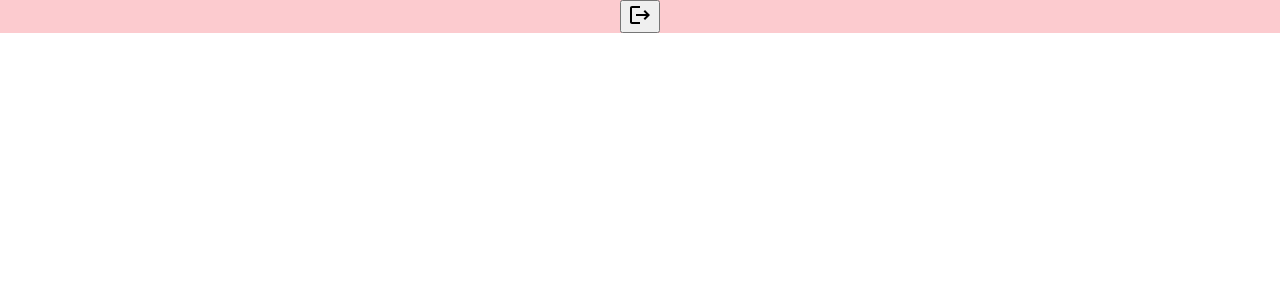
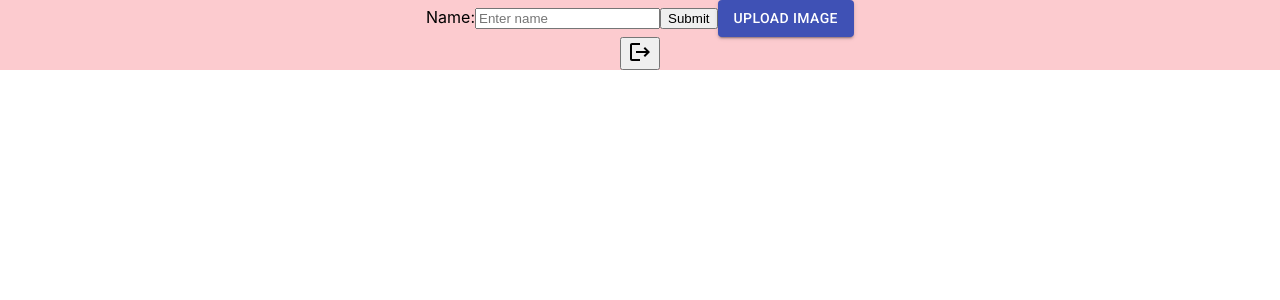
Before and after one commit to AviaTzadok/familiar, a React (Create React App) app: page /Home in a window 1280 px wide. Shown: the top 300 px of the page. Built offline with nearby package versions, Linux system fonts and the light colour scheme.

Commit message:
marging 13/02/2022

```diff
--- a/package.json
+++ b/package.json
@@ -5,8 +5,9 @@
   "dependencies": {
     "@emotion/react": "^11.7.1",
     "@emotion/styled": "^11.6.0",
+    "@material-ui/core": "^4.12.3",
     "@mui/icons-material": "^5.3.0",
-    "@mui/material": "^5.3.0",
+    "@mui/material": "^5.4.0",
     "@mui/styled-engine-sc": "^5.3.0",
     "@testing-library/jest-dom": "^5.16.1",
     "@testing-library/react": "^12.1.2",
@@ -21,9 +22,11 @@
     "react-dom": "^17.0.2",
     "react-icons": "^4.3.1",
     "react-image-button": "^1.0.6",
+    "react-redux": "^7.2.6",
     "react-router": "^6.2.1",
     "react-router-dom": "^6.2.1",
     "react-scripts": "5.0.0",
+    "redux-devtools-extension": "^2.13.9",
     "styled-components": "^5.3.3",
     "web-vitals": "^2.1.3"
   },
--- a/public/index.html
+++ b/public/index.html
@@ -8,6 +8,14 @@
     <meta
       name="description"
       content="Web site created using create-react-app"
+    />
+    <link
+      rel="stylesheet"
+      href="https://fonts.googleapis.com/css?family=Roboto:300,400,500,700&display=swap"
+    />
+    <link
+      rel="stylesheet"
+      href="https://fonts.googleapis.com/icon?family=Material+Icons"
     />
     <link rel="apple-touch-icon" href="%PUBLIC_URL%/logo192.png" />
     <!--
--- a/src/App.js
+++ b/src/App.js
@@ -1,6 +1,7 @@
 import SingIn from "./components/SignIn/SignIn";
 import HomePage from "./components/HomePage/HomePage";
 import Level1 from "./components/Levels/Level1/Level1";
+
 import "./App.css";
 import {
   BrowserRouter as Router,
--- a/src/components/homePage/HomePage.js
+++ b/src/components/homePage/HomePage.js
@@ -1,9 +1,76 @@
 import LogoutIcon from "@mui/icons-material/Logout";
 import { Link } from "react-router-dom";
+import { useState, useEffect, useRef } from "react";
+import axios from "axios";
+import Button from "@material-ui/core/Button";
+import Box from "@material-ui/core/Box";
 
 const Home = () => {
+  const [selectedImage, setSelectedImage] = useState(null);
+  const [imageUrl, setImageUrl] = useState(null);
+  const [name, setName] = useState(null);
+
+  const [allNamesAndImages, setAllNamesAndImages] = useState([]);
+
+  useEffect(() => {
+    if (selectedImage) {
+      setImageUrl(URL.createObjectURL(selectedImage));
+    }
+  }, [selectedImage]);
+
+  const addName = () => {
+    // if (event.key === "Enter") {
+    // console.log(name);
+    // console.log(selectedImage);
+    const name_imag = {
+      name: name,
+      img: imageUrl,
+    };
+    console.log(name_imag);
+
+    let img_name_to_add = [...allNamesAndImages, name_imag];
+    console.log(img_name_to_add);
+    setAllNamesAndImages(img_name_to_add);
+    // }
+  };
+
   return (
     <div className="App">
+      <div>
+        {/* <form onSubmit={(e) => addName(e)}> */}
+        <label>Name:</label>
+        <input
+          // type="submit"
+          // value="Submit"
+          type={"text"}
+          className="homePage-searchBox"
+          placeholder="Enter name"
+          onChange={({ target: { value } }) => setName(value)}
+          // onKeyDown={(e) => addName(e)}
+          onClick={(e) => addName(e)}
+        />
+        <input type="submit" value="Submit" onClick={(e) => addName(e)} />
+        {/* </form> */}
+
+        <input
+          accept="image/*"
+          type="file"
+          id="select-image"
+          style={{ display: "none" }}
+          onChange={(e) => setSelectedImage(e.target.files[0])}
+        />
+        <label htmlFor="select-image">
+          <Button variant="contained" color="primary" component="span">
+            Upload Image
+          </Button>
+        </label>
+      </div>
+      {imageUrl && selectedImage && (
+        <Box mt={2} textAlign="center">
+          <div>Image Preview:</div>
+          <img src={imageUrl} alt={selectedImage.name} height="100px" />
+        </Box>
+      )}
       <Link to={`/`} id="LinkIN">
         <button className="logOut">
           <LogoutIcon />
```
Also changed, not shown: 1 other file (tests, documents, lock files or other folders).
